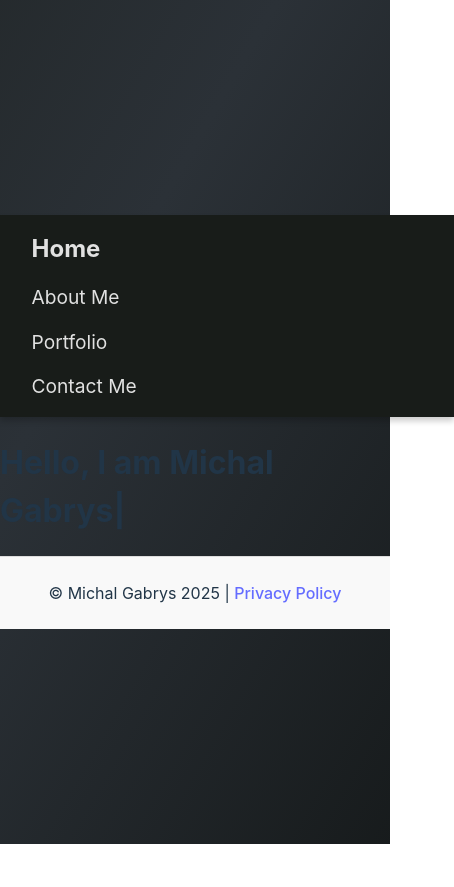
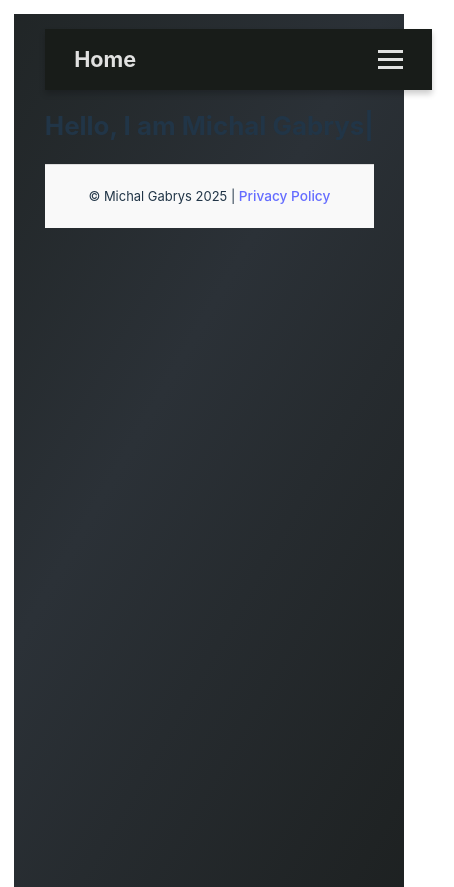
Before and after one commit to MG-afk/portfolio, a React (Vite) app in the folder portfolio/: page / in a window 390 px wide. Shown: the whole page, 454 px wide, since content can reach past the window. Before the commit the page ends 844 px from the top, so only its background shows below. Built offline with nearby package versions, Linux system fonts and the light colour scheme.

Commit message:
fix some mobile

```diff
--- a/portfolio/src/Navbar.module.css
+++ b/portfolio/src/Navbar.module.css
@@ -6,24 +6,46 @@
     display: flex;
     justify-content: space-between;
     align-items: center;
-    box-shadow: 0 4px 6px rgba(0, 0, 0, 0.2);
     position: sticky;
     top: 0;
     z-index: 1000;
-    transition: background-color 0.3s ease, box-shadow 0.3s ease;
-    backdrop-filter: blur(10px);
-}
-
-.navbar:hover {
-    background-color: #1f2421;
-    box-shadow: 0 6px 10px rgba(0, 0, 0, 0.3);
+    box-shadow: 0 4px 6px rgba(0, 0, 0, 0.2);
   }
 
   .title {
     font-size: 1.5rem;
     font-weight: bold;
-    font-family: 'Inter', sans-serif;
     margin: 0;
+  }
+
+  .hamburger {
+    display: none;
+    flex-direction: column;
+    gap: 5px;
+    cursor: pointer;
+    border: none;
+    background: none;
+    padding: 0;
+    z-index: 1100;
+  }
+
+  .hamburger .bar {
+    width: 25px;
+    height: 3px;
+    background-color: rgba(255, 255, 255, 0.87);
+    transition: all 0.3s ease;
+  }
+
+  .hamburger.open .bar:nth-child(1) {
+    transform: translateY(8px) rotate(45deg);
+  }
+
+  .hamburger.open .bar:nth-child(2) {
+    opacity: 0;
+  }
+
+  .hamburger.open .bar:nth-child(3) {
+    transform: translateY(-8px) rotate(-45deg);
   }
 
   .navList {
@@ -32,46 +54,48 @@
     gap: 2rem;
     margin: 0;
     padding: 0;
+    transition: transform 0.3s ease, opacity 0.3s ease;
+  }
+
+  .navList.show {
+    display: flex;
+    transform: translateX(0);
+    opacity: 1;
   }
 
   .navItem {
     font-size: 1rem;
     cursor: pointer;
     position: relative;
-    transition: color 0.3s ease, transform 0.2s ease;
+    transition: color 0.3s ease;
   }
 
   .navItem:hover {
     color: #646cff;
-    transform: scale(1.1);
-}
-
-.navItem::after {
-    content: '';
-    display: block;
-    width: 0;
-    height: 2px;
-    background: #646cff;
-    transition: width 0.3s ease;
-    position: absolute;
-    bottom: -4px;
-    left: 0;
-}
-
-.navItem:hover::after {
-    width: 100%;
   }
 
   @media (max-width: 768px) {
-    .navbar {
-        flex-direction: column;
-        align-items: flex-start;
+    .hamburger {
+      display: flex;
     }
 
     .navList {
+      display: none;
       flex-direction: column;
+      position: absolute;
+      top: 100%;
+      right: 0;
+      background-color: #181c19;
+      width: 100%;
       gap: 1rem;
-        margin-top: 1rem;
+      padding: 1rem;
+      box-shadow: 0px 4px 6px rgba(0, 0, 0, 0.2);
+      transform: translateX(100%);
+      opacity: 0;
+    }
+
+    .navList.show {
+      display: flex;
     }
 
     .navItem {
--- a/portfolio/src/Navbar.tsx
+++ b/portfolio/src/Navbar.tsx
@@ -1,10 +1,26 @@
+import { useState } from 'react';
 import styles from './Navbar.module.css';
 
 export default function Navbar() {
+  const [isMenuOpen, setIsMenuOpen] = useState(false);
+
+  const toggleMenu = () => {
+    setIsMenuOpen((prev) => !prev);
+  };
+
   return (
     <nav className={styles.navbar}>
       <h1 className={styles.title}>Home</h1>
-      <ul className={styles.navList}>
+      <button
+        className={`${styles.hamburger} ${isMenuOpen ? styles.open : ''}`}
+        onClick={toggleMenu}
+        aria-label="Toggle navigation menu"
+      >
+        <div className={styles.bar}></div>
+        <div className={styles.bar}></div>
+        <div className={styles.bar}></div>
+      </button>
+      <ul className={`${styles.navList} ${isMenuOpen ? styles.show : ''}`}>
         <li className={styles.navItem}>About Me</li>
         <li className={styles.navItem}>Portfolio</li>
         <li className={styles.navItem}>Contact Me</li>
--- a/portfolio/src/index.css
+++ b/portfolio/src/index.css
@@ -16,6 +16,8 @@
   --accent-hover: #535bf2;
   --background-light: #ffffff;
   --background-dark: #181c19;
+  --text-size: 1rem;
+  --button-padding: 0.75rem 1.5rem;
 }
 
 html, body {
@@ -28,6 +30,7 @@ html, body {
   justify-content: center;
   background-color: var(--background-dark);
   color: var(--color);
+  font-size: var(--text-size);
   transition: background-color 0.3s ease, color 0.3s ease;
 }
 
@@ -61,8 +64,8 @@ a:hover::after {
 
 button {
   font-family: inherit;
-  font-size: 1rem;
-  padding: 0.75rem 1.5rem;
+  font-size: var(--text-size);
+  padding: var(--button-padding);
   background-color: var(--accent);
   color: #fff;
   border: none;
@@ -77,6 +80,12 @@ button:hover {
   box-shadow: 0px 4px 6px rgba(0, 0, 0, 0.2);
 }
 
+body {
+  background: linear-gradient(120deg, #181c19, #2b3137, #0e1110);
+  background-size: 200% 200%;
+  animation: gradient-background 10s infinite;
+}
+
 @media (prefers-color-scheme: light) {
   :root {
     color: #213547;
@@ -86,14 +95,36 @@ button:hover {
   }
 }
 
+/* Add mobile-specific styles */
+@media (max-width: 768px) {
+  :root {
+    --text-size: 0.9rem;
+    --button-padding: 0.5rem 1rem;
+  }
+
+  html, body {
+    align-items: flex-start;
+    padding: 1rem;
+    font-size: var(--text-size);
+  }
+
+  a {
+    font-size: 0.95rem;
+  }
+
+  button {
+    font-size: 0.9rem;
+    padding: var(--button-padding);
+  }
+
+  body {
+    background: linear-gradient(120deg, #181c19, #2b3137, #1a1d1c);
+    background-size: 150% 150%;
+  }
+}
+
 @keyframes gradient-background {
   0% { background-position: 0% 50%; }
   50% { background-position: 100% 50%; }
   100% { background-position: 0% 50%; }
 }
-
-body {
-  background: linear-gradient(120deg, #181c19, #2b3137, #0e1110);
-  background-size: 200% 200%;
-  animation: gradient-background 10s infinite;
-}
```
Lines whose indentation alone changed are shown as unchanged.
